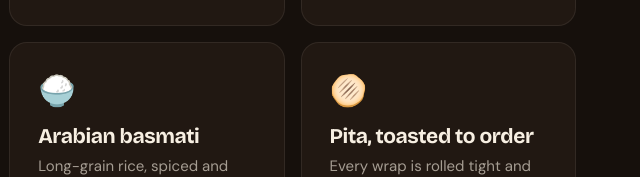
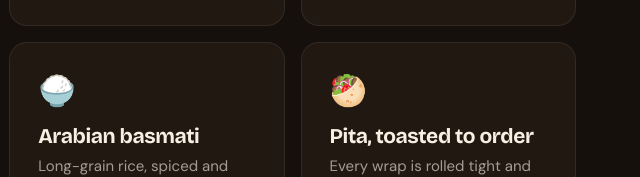
Before and after one commit to alvik1234567-commits/toum-bashundhara, a plain HTML site: page index.html in a window 1280 px wide. Shown: the part 1223-1400 px from the top of the page, 640-1280 px from the left. Drawn offline with nearby package versions, Linux system fonts and the light colour scheme.

Commit message:
Use a widely supported emoji for the pita card
Co-Authored-By: Claude Opus 5.5 <noreply@anthropic.com>

```diff
--- a/index.html
+++ b/index.html
@@ -90,7 +90,7 @@
         <p>Long-grain rice, spiced and steamed the Arabian way, under every rice meal and bowl.</p>
       </div>
       <div class="pillar">
-        <div class="pillar-ic">🫓</div>
+        <div class="pillar-ic">🥙</div>
         <h3>Pita, toasted to order</h3>
         <p>Every wrap is rolled tight and pressed hot until the pita turns crisp and golden.</p>
       </div>
```
